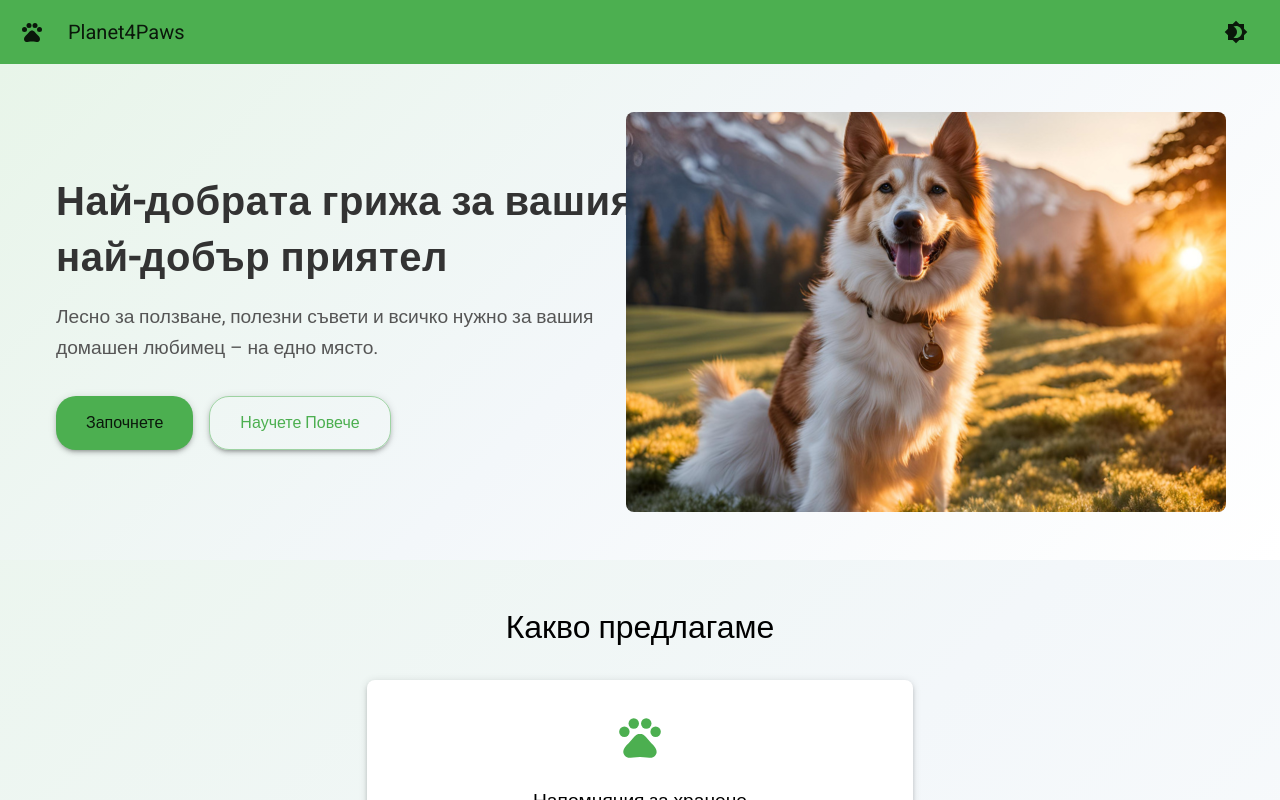
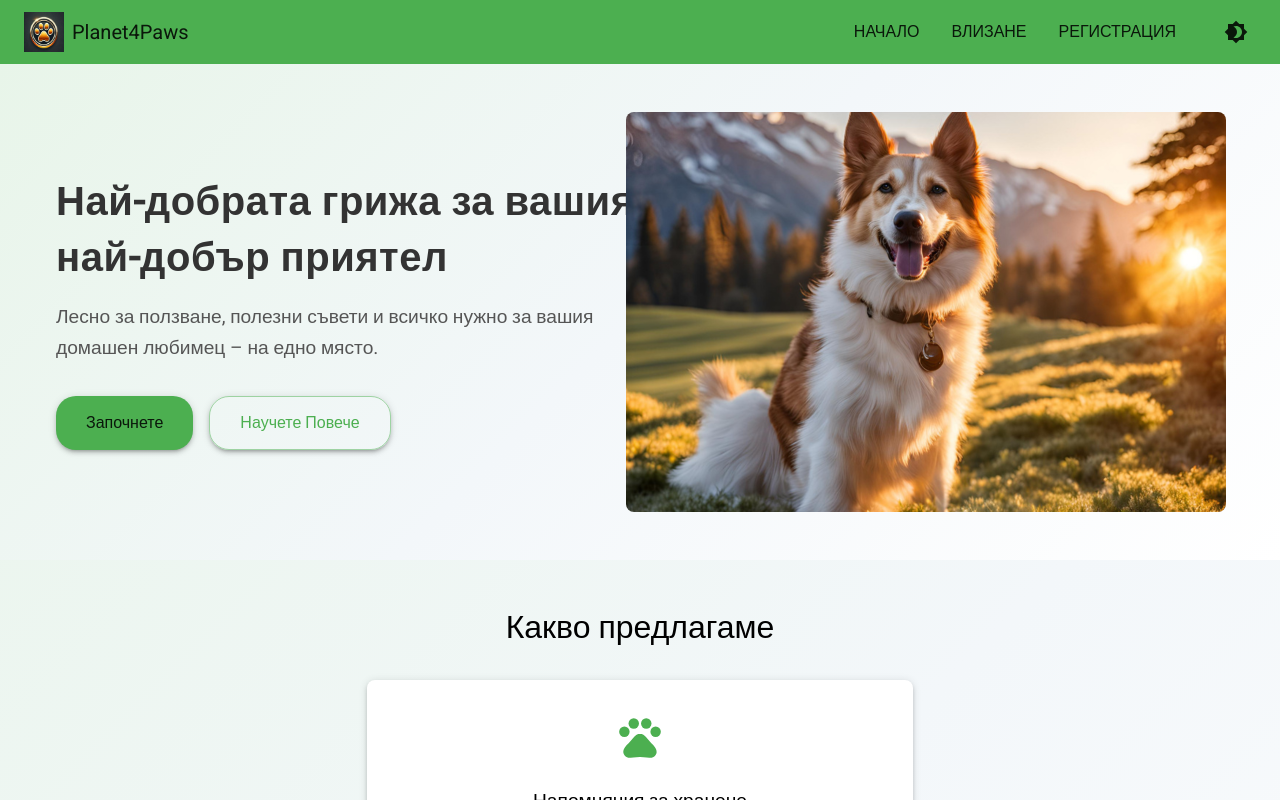
Before and after one commit to bojidars1/Planet4Paws, a React (Vite) app in the folder planet4paws.client/: page / in a window 1280 px wide. Shown: the top 800 px of the page. Built offline with nearby package versions, Linux system fonts and the light colour scheme; a web font is replaced by a local one.

Commit message:
Added Logo

```diff
--- a/planet4paws.client/src/components/home/Navbar.jsx
+++ b/planet4paws.client/src/components/home/Navbar.jsx
@@ -1,24 +1,36 @@
 import React from "react";
-import { AppBar, Toolbar, Typography, IconButton } from "@mui/material";
-import PetsIcon from "@mui/icons-material/Pets";
+import { AppBar, Toolbar, Typography, IconButton, Button, Box } from "@mui/material";
 import Brightness4Icon from "@mui/icons-material/Brightness4";
 import Brightness7Icon from "@mui/icons-material/Brightness7";
+
+import logo from "../../assets/logo.jpeg";
 
 const Navbar = ({ darkMode, handleThemeToggle }) => {
   return (
     <AppBar position="static" color="primary">
       <Toolbar>
-        <IconButton
-          edge="start"
-          color="inherit"
-          aria-label="menu"
-          sx={{ mr: 2 }}
-        >
-          <PetsIcon />
-        </IconButton>
-        <Typography variant="h6" sx={{ flexGrow: 1 }}>
+        {/* Logo section */}
+        <Box sx={{ display: 'flex', alignItems: 'center', mr: 2 }}>
+          <img
+            src={logo}
+            alt="Planet4Paws Logo"
+            style={{ width: '40px', height: '40px', marginRight: '8px' }}
+          />
+          <Typography variant="h6">
             Planet4Paws
           </Typography>
+        </Box>
+
+        {/* Spacer for middle section */}
+        <Box sx={{ flexGrow: 1 }} />
+
+        {/* Placeholder action buttons */}
+        <Box sx={{ display: 'flex', alignItems: 'center' }}>
+          <Button color="inherit" sx={{ mr: 2, fontSize: '1em' }}>Начало</Button>
+          <Button color="inherit" sx={{ mr: 2, fontSize: '1em' }}>Влизане</Button>
+          <Button color="inherit" sx={{ mr: 2, fontSize: '1em' }}>Регистрация</Button>
+
+          {/* Theme Toggle Button */}
           <IconButton
             color="inherit"
             onClick={handleThemeToggle}
@@ -26,6 +38,7 @@ const Navbar = ({ darkMode, handleThemeToggle }) => {
           >
             {darkMode ? <Brightness7Icon /> : <Brightness4Icon />}
           </IconButton>
+        </Box>
       </Toolbar>
     </AppBar>
   );
```
Also changed, not shown: planet4paws.client/src/assets/logo.jpeg (added). Lines whose indentation alone changed are shown as unchanged.
